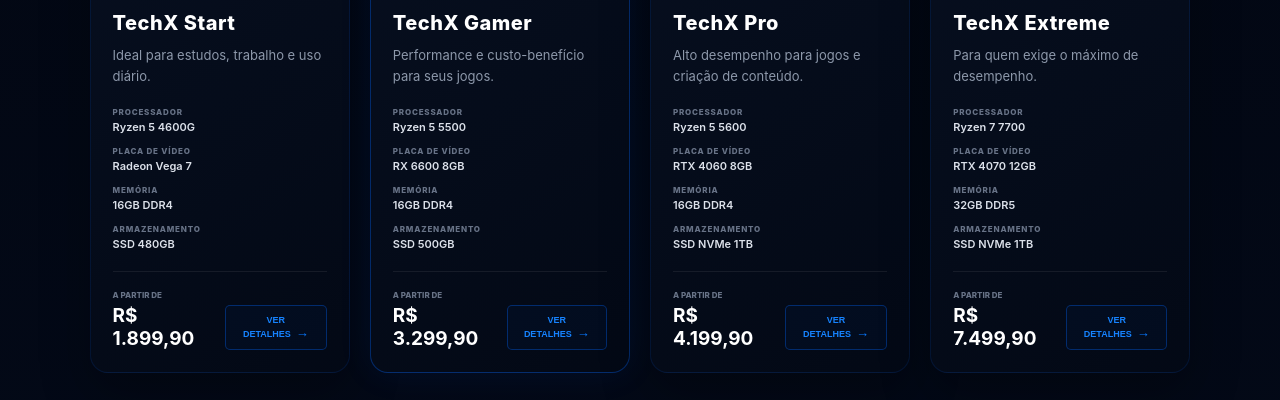
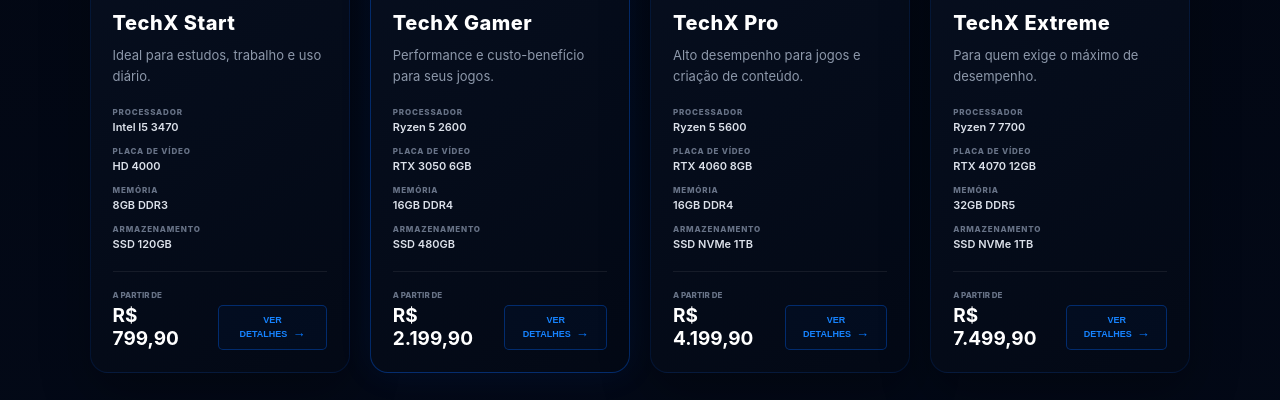
Before and after one commit to luizpaulovs-git/central-techx, a React (Vite) app: page / in a window 1280 px wide. Shown: the part 1420-1820 px from the top of the page. Built offline with nearby package versions, Linux system fonts and the light colour scheme.

Commit message:
Mudar preços e informações no GitHub Pages

```diff
--- a/src/App.tsx
+++ b/src/App.tsx
@@ -23,11 +23,11 @@
     name: "TechX Start",
     category: "PC DE ENTRADA",
     description: "Ideal para estudos, trabalho e uso diário.",
-    processor: "Ryzen 5 4600G",
-    gpu: "Radeon Vega 7",
-    ram: "16GB DDR4",
-    storage: "SSD 480GB",
-    price: "R$ 1.899,90",
+    processor: "Intel I5 3470",
+    gpu: "HD 4000",
+    ram: "8GB DDR3",
+    storage: "SSD 120GB",
+    price: "R$ 799,90",
     image: `${BASE_URL}pcs/techx-start.png`,
   },
   {
@@ -35,11 +35,11 @@
     name: "TechX Gamer",
     category: "PC GAMER",
     description: "Performance e custo-benefício para seus jogos.",
-    processor: "Ryzen 5 5500",
-    gpu: "RX 6600 8GB",
+    processor: "Ryzen 5 2600",
+    gpu: "RTX 3050 6GB",
     ram: "16GB DDR4",
-    storage: "SSD 500GB",
-    price: "R$ 3.299,90",
+    storage: "SSD 480GB",
+    price: "R$ 2.199,90",
     image: `${BASE_URL}pcs/techx-gamer.png`,
     featured: true,
   },
@@ -69,7 +69,7 @@
   },
 ];
 
-const WHATSAPP_NUMBER = "5581XXXXXXXXX";
+const WHATSAPP_NUMBER = "5581992282511";
 
 function App() {
   const [selectedPC, setSelectedPC] = useState<PC | null>(null);
```
